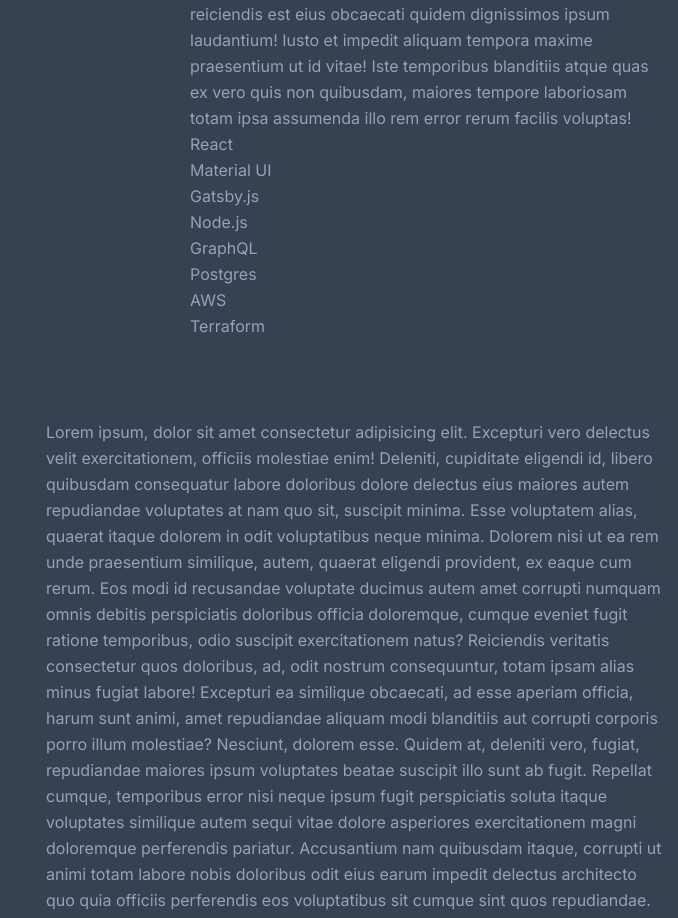
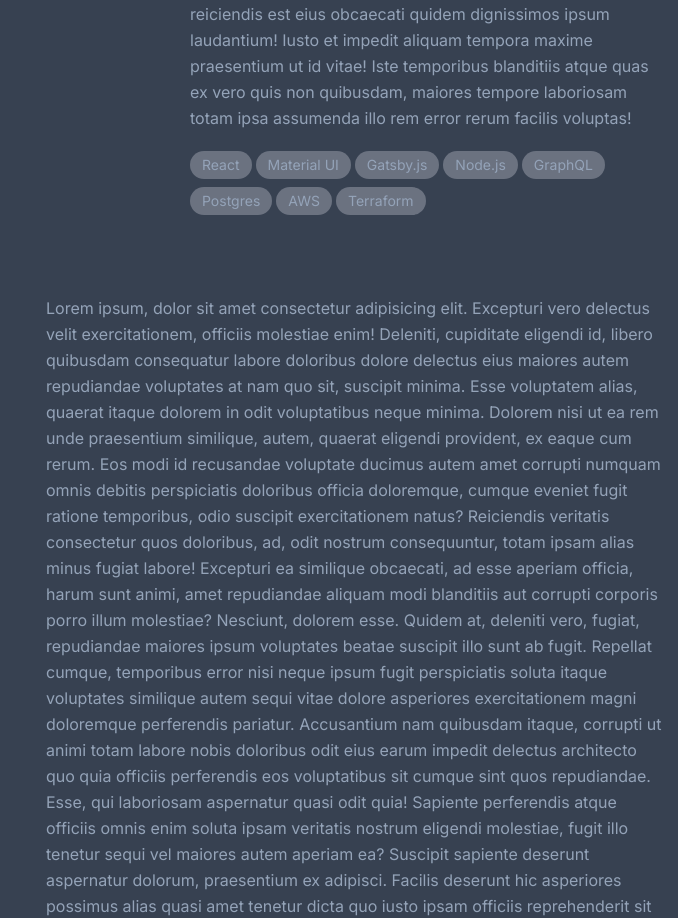
Before and after one commit to mrcos-g/mgonzalez.dev, a Next.js app: page / in a window 1280 px wide. Shown: the part 1043-1961 px from the top of the page, without its empty margins (602-1280 px from the left). Built offline with nearby package versions, Linux system fonts and the light colour scheme.

Commit message:
add technology bubbles

```diff
--- a/src/app/components/ExperienceTile.tsx
+++ b/src/app/components/ExperienceTile.tsx
@@ -21,15 +21,31 @@
           laboriosam totam ipsa assumenda illo rem error rerum facilis voluptas!
         </p>
         <div>
-          <ul>
-            <li>React</li>
-            <li>Material UI</li>
-            <li>Gatsby.js</li>
-            <li>Node.js</li>
-            <li>GraphQL</li>
-            <li>Postgres</li>
-            <li>AWS</li>
-            <li>Terraform</li>
+          <ul className='flex flex-wrap mt-3'>
+            <li className='rounded-full bg-gray-500 px-3 py-1 text-sm mr-1 mt-2'>
+              React
+            </li>
+            <li className='rounded-full bg-gray-500 px-3 py-1 text-sm mr-1 mt-2'>
+              Material UI
+            </li>
+            <li className='rounded-full bg-gray-500 px-3 py-1 text-sm mr-1 mt-2'>
+              Gatsby.js
+            </li>
+            <li className='rounded-full bg-gray-500 px-3 py-1 text-sm mr-1 mt-2'>
+              Node.js
+            </li>
+            <li className='rounded-full bg-gray-500 px-3 py-1 text-sm mr-1 mt-2'>
+              GraphQL
+            </li>
+            <li className='rounded-full bg-gray-500 px-3 py-1 text-sm mr-1 mt-2'>
+              Postgres
+            </li>
+            <li className='rounded-full bg-gray-500 px-3 py-1 text-sm mr-1 mt-2'>
+              AWS
+            </li>
+            <li className='rounded-full bg-gray-500 px-3 py-1 text-sm mr-1 mt-2'>
+              Terraform
+            </li>
           </ul>
         </div>
       </div>
```
